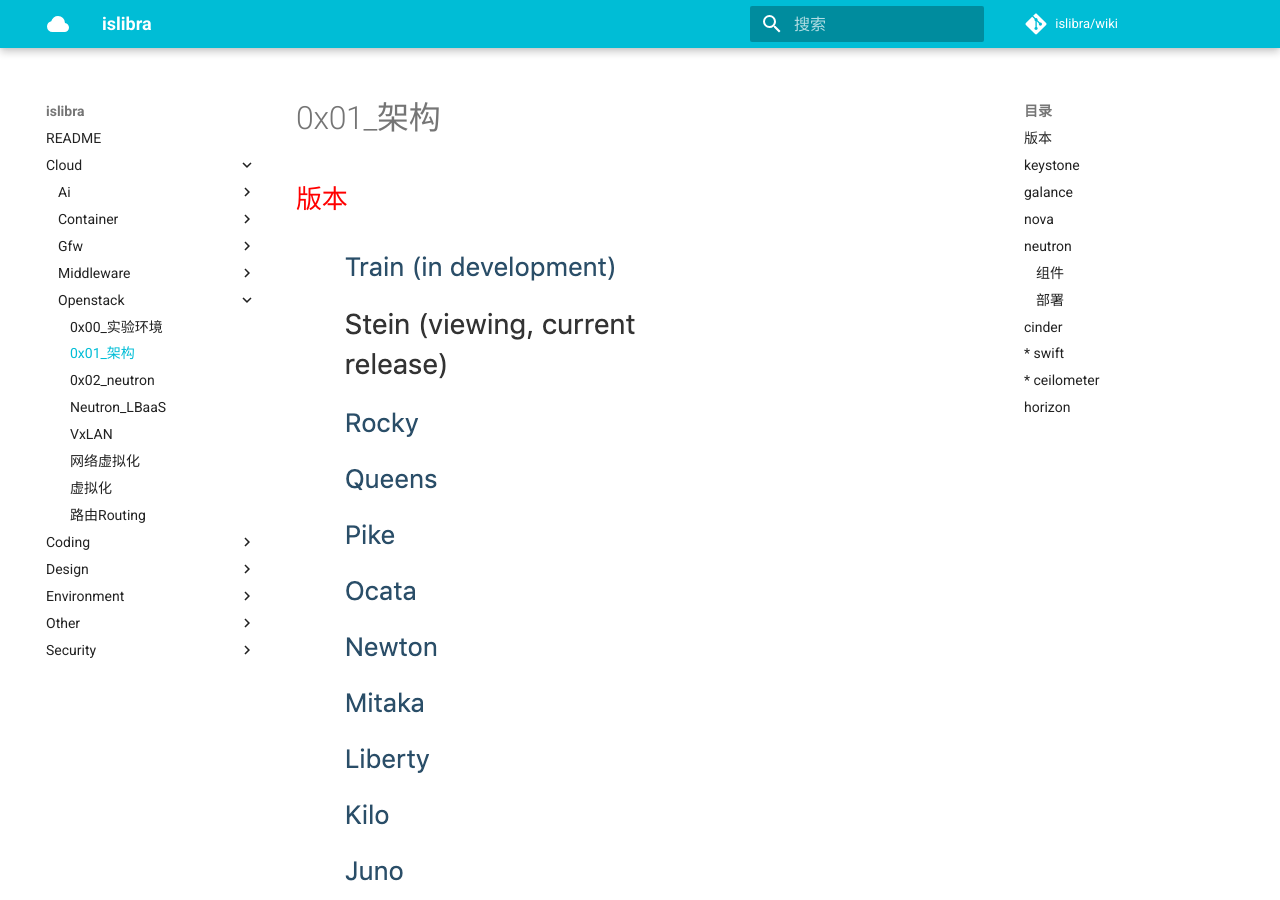
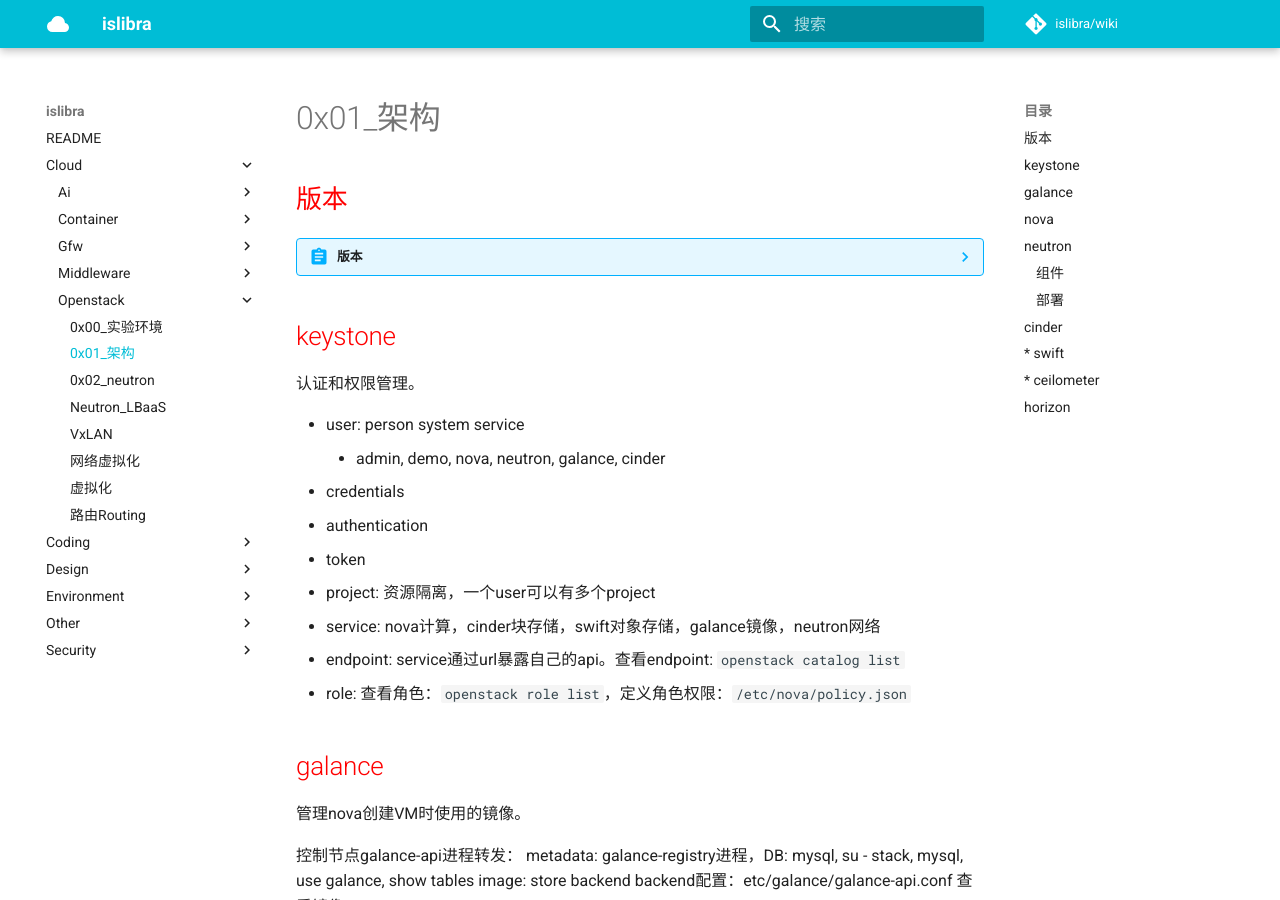
Before and after one commit to islibra/wiki, an MkDocs documentation site: the page built from docs/cloud/openstack/0x01_架构.md, in a window 1280 px wide and 900 px high. Built offline with MkDocs 1.6.1 and Material for MkDocs 9.7.7, drawn with Linux system fonts in a browser that asks for light colours; comment, search, counter and statistics services are not loaded.

Commit message:
Update 0x01_架构.md

```diff
--- a/docs/cloud/openstack/0x01_架构.md
+++ b/docs/cloud/openstack/0x01_架构.md
@@ -2,7 +2,8 @@
 
 ## 版本
 
-![](../../../img/openstack_version.png)
+??? abstract "版本"
+    ![](../../../img/openstack_version.png)
 
 ## keystone
 
```
